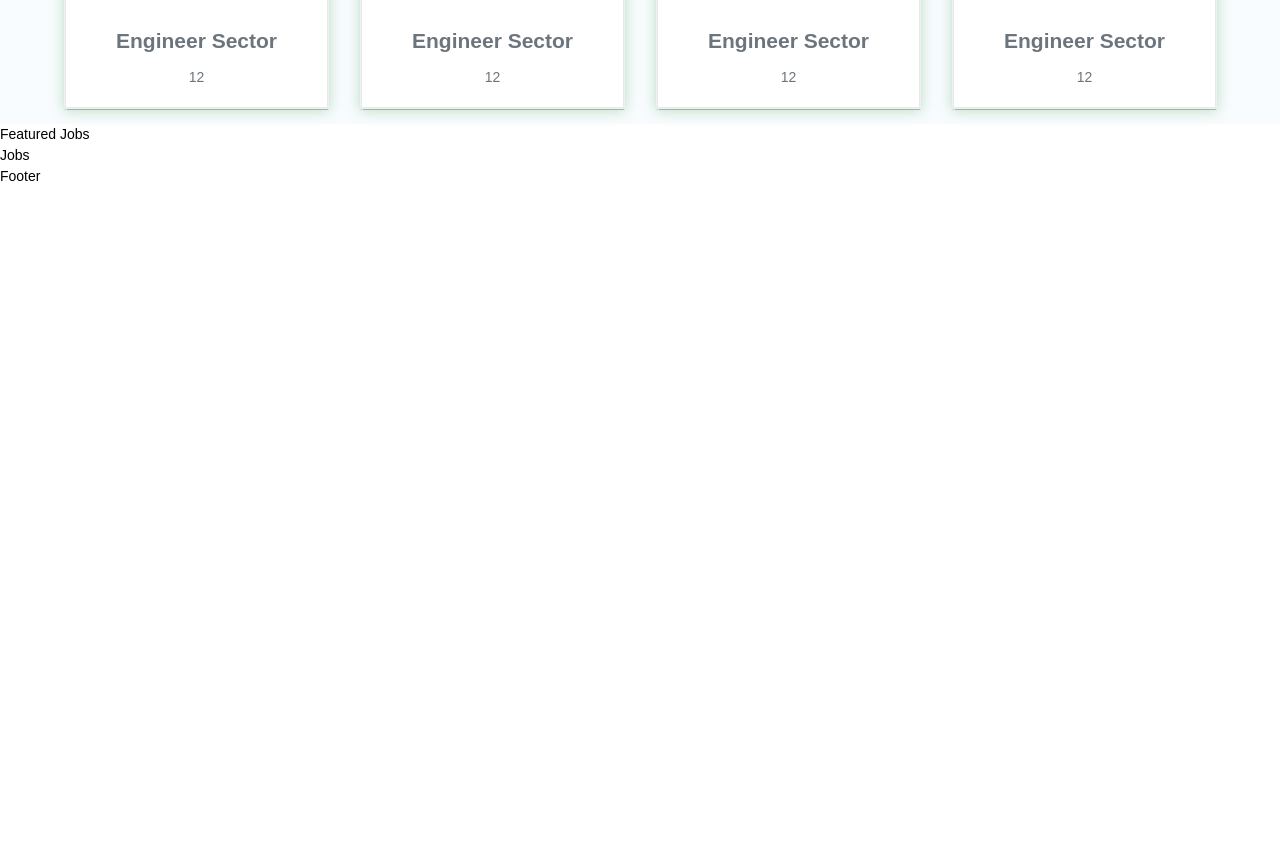
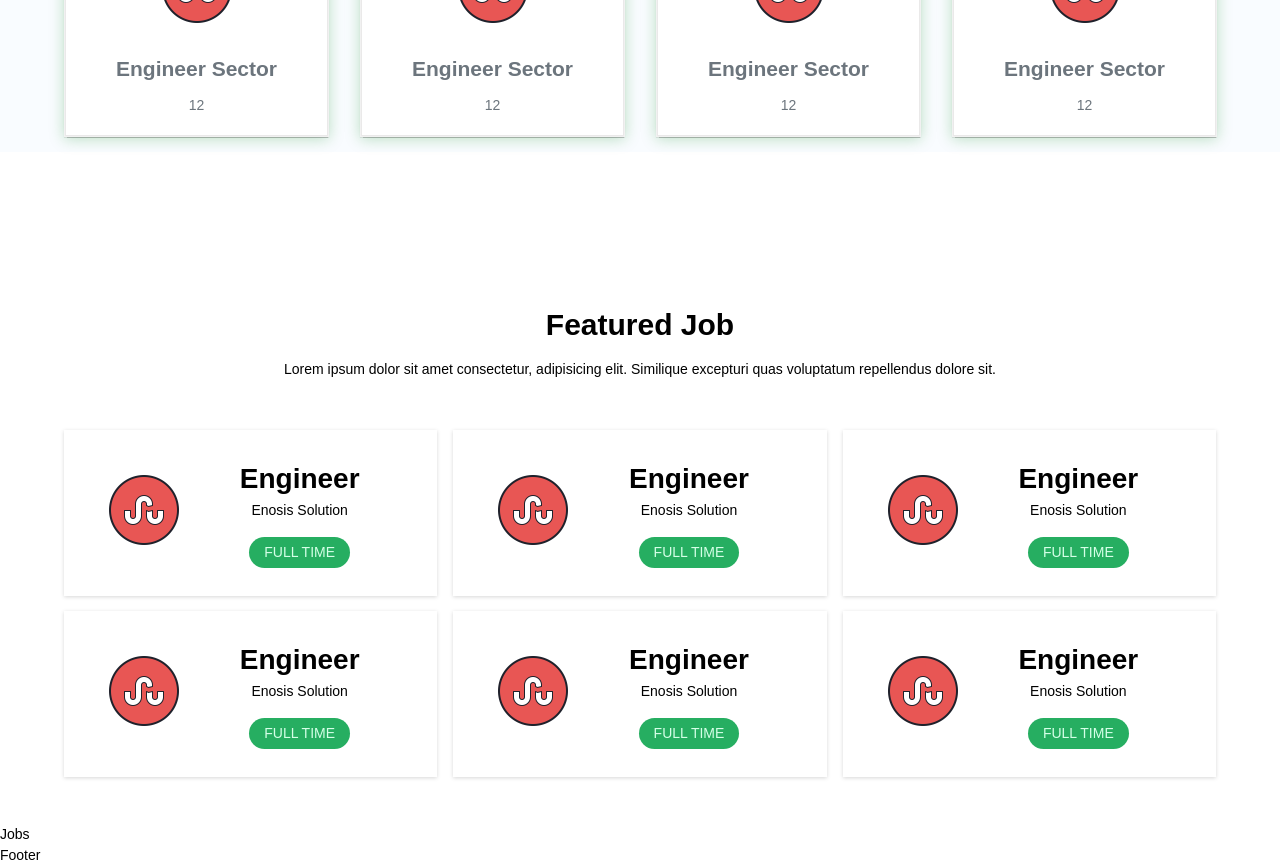
Before and after one commit to AnwarHossainSR/Recruit-Management, a React (Create React App) app in the folder rms-react/: page / in a window 1280 px wide. Shown: the part 820-1686 px from the top of the page. Before the commit the page ends 1007 px from the top, so only its background shows below. Built offline with nearby package versions, Linux system fonts and the light colour scheme.

Commit message:
featured job sections

```diff
--- a/rms-react/src/assets/style/abstracts/_shadow.scss
+++ b/rms-react/src/assets/style/abstracts/_shadow.scss
@@ -3,3 +3,4 @@ rgba(4, 134, 15, 0.25) 0px 0.145em 1em,
 rgba(48, 46, 46, 0.1) 0px 0px 0px 1px inset;
 
 $boxshadow-card-hover:1px 8px 20px grey;
+$box-shadow:rgba(0, 0, 0, 0.16) 0px 1px 4px;
--- a/rms-react/src/assets/style/abstracts/_variables.scss
+++ b/rms-react/src/assets/style/abstracts/_variables.scss
@@ -5,6 +5,7 @@ $color-light:#f9fcff;
 $color-danger:#c42828;
 $color-green:#26AE61;
 $color-dark:#111412;
+$color-white-light:#D5FFE7;
 
 
 $border-card:1px solid #f1f1f1;
--- /dev/null
+++ b/rms-react/src/assets/style/components/_featuredjob.scss
@@ -0,0 +1,78 @@
+.featured_job {
+    padding: 2rem 0;
+
+    .container {
+        @include container;
+
+        .featured_job-info {
+            margin-top: 6rem;
+            text-align: center;
+            line-height: 2;
+
+            h1 {
+                font-size: 30px;
+            }
+        }
+
+        .featured_job--wrapper {
+            margin-top: 3rem;
+            display: grid;
+            grid-template-columns: repeat(3, 1fr);
+            grid-gap: 1rem;
+
+            &__card {
+                transition: all .3s ease-in;
+                margin-top: -1px;
+                background: $color-white;
+                padding: 20px;
+                overflow: hidden;
+                @include flexCenter;
+                position: relative;
+                box-shadow: $box-shadow;
+                cursor: pointer;
+
+                &--left {
+                    width: 15%;
+                    padding: 10px;
+                }
+
+                &--right {
+                    width: 85%;
+                    height: auto;
+                    text-align: center;
+                    margin-left: 3rem;
+
+                    &h1 {
+                        margin-top: 1.2rem;
+                        color: $color-secondary;
+                    }
+
+                    &__status {
+                        margin-top: 1rem;
+                        text-decoration: none;
+                        font-size: 14px;
+                        display: inline-block;
+                        padding: 5px 15px;
+                        border-radius: 50px;
+                        cursor: pointer;
+                        text-transform: uppercase;
+                        background: $color-green;
+                        color: $color-white-light;
+                        font-weight: normal;
+                        transition: all .3s ease-in-out;
+                    }
+
+                }
+
+                &:hover {
+                    box-shadow: $boxshadow-card-hover;
+                    transition: box-shadow .6 linear;
+                    border-left: .3rem solid $color-green;
+                    cursor: pointer
+                }
+            }
+        }
+
+
+    }
+}
--- a/rms-react/src/assets/style/components/index.scss
+++ b/rms-react/src/assets/style/components/index.scss
@@ -1 +1,2 @@
-@import 'category'
+@import 'category';
+@import 'featuredjob';
--- a/rms-react/src/components/user/categories/Category.jsx
+++ b/rms-react/src/components/user/categories/Category.jsx
@@ -7,7 +7,10 @@ const Category = () => {
       <div className="category-container">
         <div className="category-container-info">
           <h1 className="category-container-info__heading">Browse Category</h1>
-          <p className="category-container-info__description"></p>
+          <p className="category-container-info__description">
+            Lorem ipsum dolor sit amet consectetur adipisicing elit. Ipsum et
+            facere impedit reiciendis, commodi illum.
+          </p>
         </div>
         <div className="category-container--card-wrapper">
           <CategoryItem />
--- a/rms-react/src/components/user/featured-jobs/FeaturedJob.jsx
+++ b/rms-react/src/components/user/featured-jobs/FeaturedJob.jsx
@@ -1,7 +1,28 @@
 import React from "react";
+import FeaturedJobItem from "./featuredJobItem";
 
 const FeaturedJob = () => {
-  return <div>Featured Jobs</div>;
+  return (
+    <div className="featured_job">
+      <div className="container">
+        <div className="featured_job-info">
+          <h1 className="featured_job-info__heading">Featured Job</h1>
+          <p className="featured_job-info__des">
+            Lorem ipsum dolor sit amet consectetur, adipisicing elit. Similique
+            excepturi quas voluptatum repellendus dolore sit.
+          </p>
+        </div>
+        <div className="featured_job--wrapper">
+          <FeaturedJobItem />
+          <FeaturedJobItem />
+          <FeaturedJobItem />
+          <FeaturedJobItem />
+          <FeaturedJobItem />
+          <FeaturedJobItem />
+        </div>
+      </div>
+    </div>
+  );
 };
 
 export default FeaturedJob;
--- /dev/null
+++ b/rms-react/src/components/user/featured-jobs/featuredJobItem.jsx
@@ -0,0 +1,22 @@
+import React from "react";
+import icon from "../../../assets/images/default.png";
+import { Link } from "react-router-dom";
+
+const featuredJobItem = () => {
+  return (
+    <div className="featured_job--wrapper__card">
+      <div className="featured_job--wrapper__card--left">
+        <img src={icon} alt="icon" width="100px" height="100px" />
+      </div>
+      <div className="featured_job--wrapper__card--right">
+        <h1>Engineer</h1>
+        <p>Enosis Solution</p>
+        <Link to="#" className="featured_job--wrapper__card--right__status">
+          full time
+        </Link>
+      </div>
+    </div>
+  );
+};
+
+export default featuredJobItem;
```
